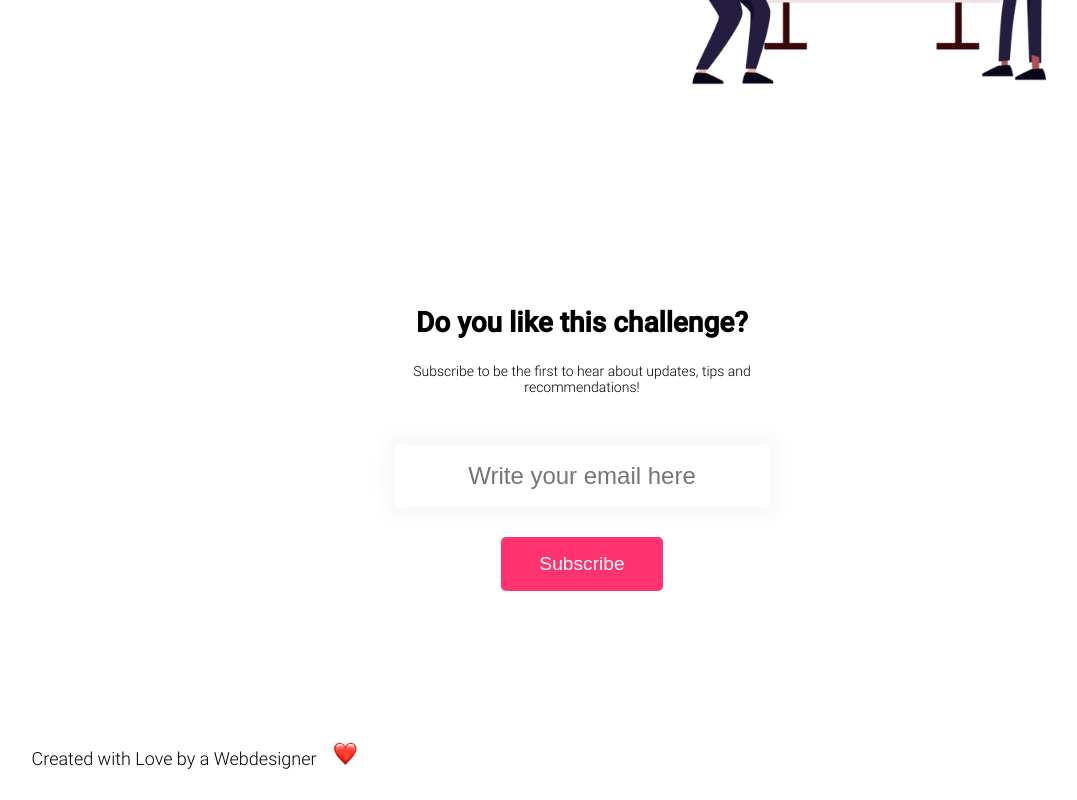
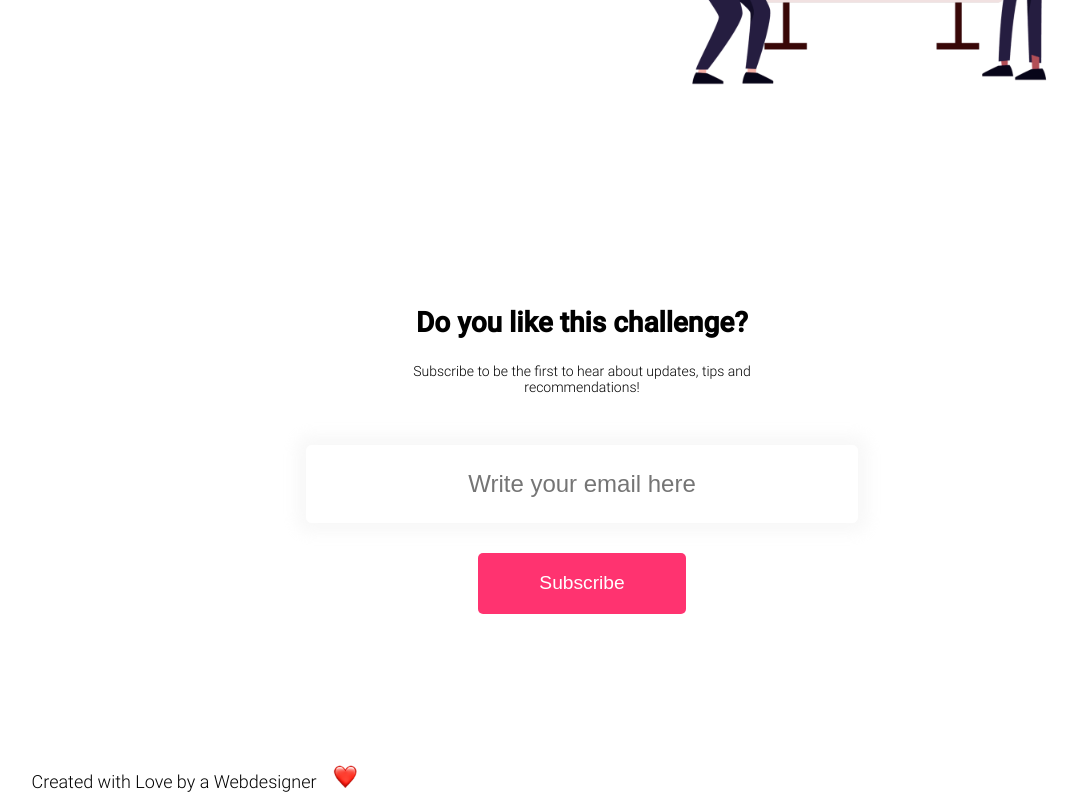
Before and after one commit to thomaserdmenger/superCode-Design-Project, a plain HTML site: page index.html in a window 1280 px wide. Shown: the part 5234-6034 px from the top of the page, without its empty margins (58-1135 px from the left). Before the commit the page ends 6011 px from the top, so only its background shows below. Drawn offline with Linux system fonts and the light colour scheme.

Commit message:
Refactor Email Input in Form Section

```diff
--- a/style.css
+++ b/style.css
@@ -319,35 +319,41 @@ header {
 .newsletter-section form {
   display: flex;
   flex-direction: column;
-  width: 70%;
+  width: 90%;
   margin-bottom: 9.375rem;
 }
 
 .newsletter-section form input[type='email'] {
   font-size: 1.5rem;
   color: var(--color-gray-dark);
-  padding: 1rem 0;
+  padding: 1.5rem 0;
   text-align: center;
   border: 0.5px solid white;
   border-radius: 5px;
   box-shadow: 0 0 15px 10px hsla(0, 0%, 87%, 0.2);
   margin: 0 auto 1.875rem auto;
   font-family: Arial, Helvetica, sans-serif;
-  width: 70%;
+  width: 80%;
   transition: 1s;
+  cursor: pointer;
 }
 
 .newsletter-section form input[type='email']::placeholder {
   font-size: 1.5rem;
   color: var(--color-gray-dark);
   font-family: Arial, Helvetica, sans-serif;
+  transition: 2s;
 }
 
 .newsletter-section form input[type='email']:focus {
   border: 1px solid var(--color-pink);
-  padding: 1.4rem 0;
+  padding: 2rem 0;
   outline: none;
-  width: 85%;
+  width: 100%;
+}
+
+.newsletter-section form input[type='email']:focus::placeholder {
+  opacity: 0.1;
 }
 
 .newsletter-section form input[type='submit'] {
@@ -356,11 +362,12 @@ header {
   color: white;
   width: 30%;
   margin: 0 auto;
-  padding: 1rem 0;
+  padding: 1.2rem 0;
   font-family: Arial, Helvetica, sans-serif;
   font-size: 1.2rem;
   border-radius: 5px;
   outline: none;
+  cursor: pointer;
 }
 
 .newsletter-section form input[type='submit']:hover,
```
